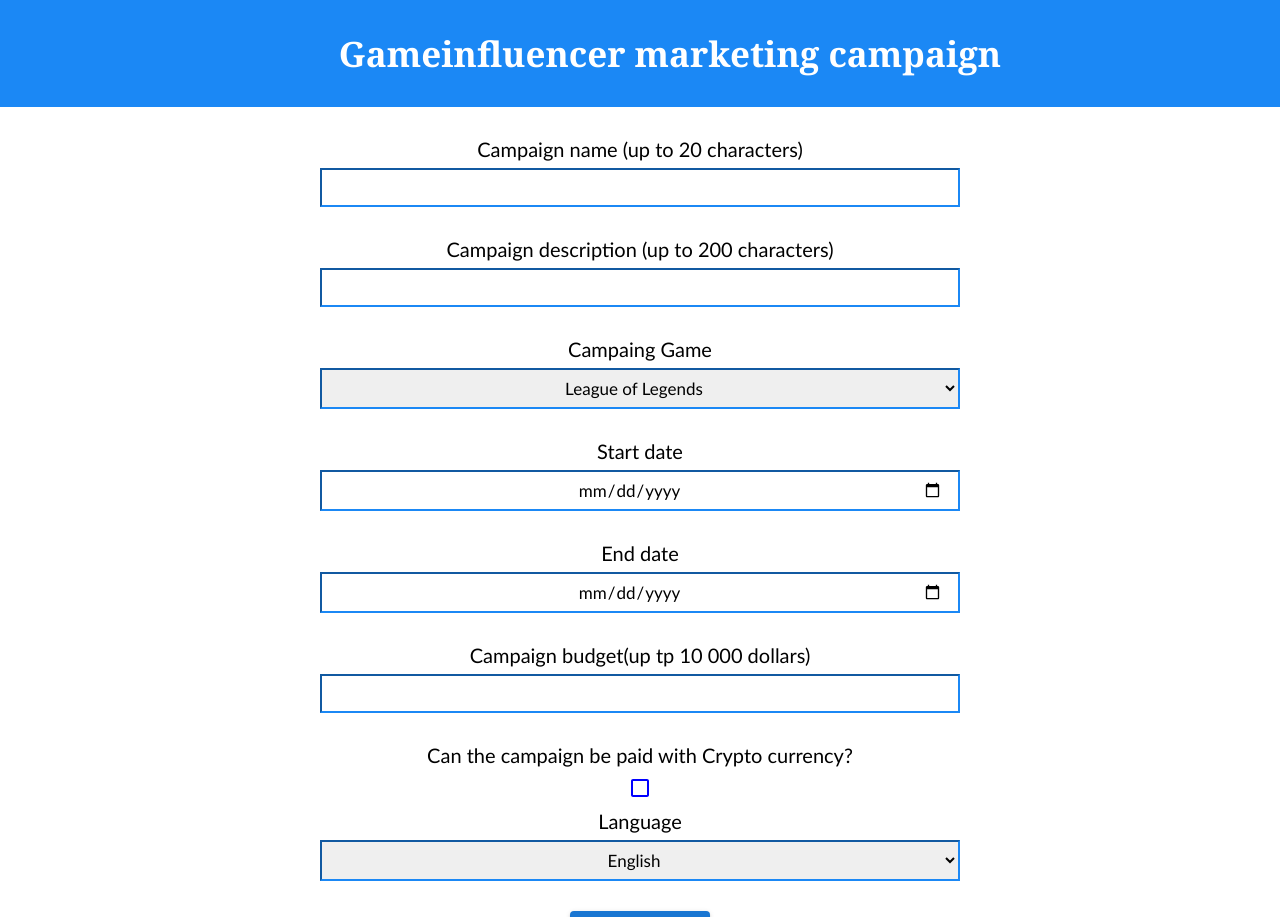
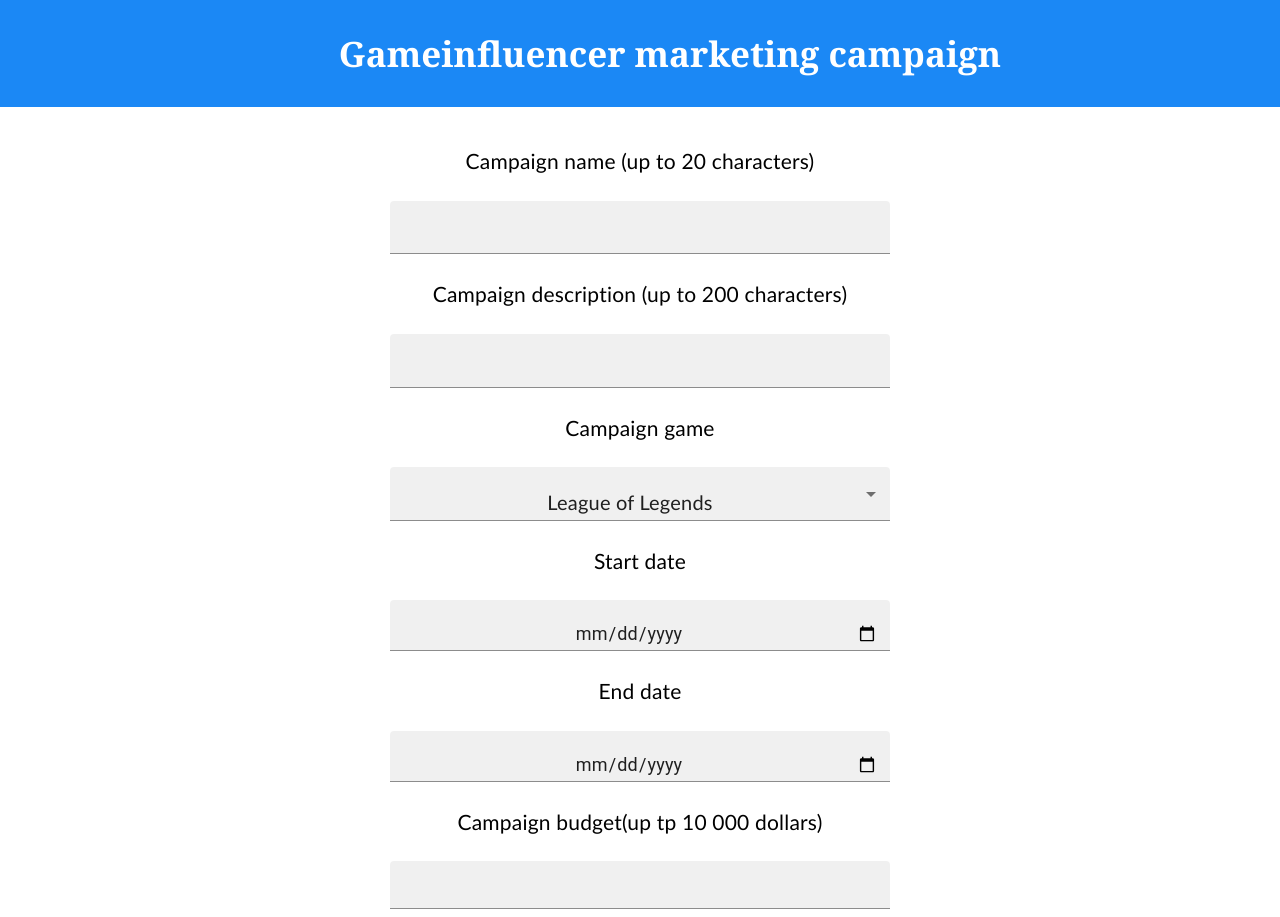
Before and after one commit to danitoneva/React_, a React (Create React App) app: page / in a window 1280 px wide. Shown: the top 917 px of the page. Built offline with nearby package versions, Linux system fonts and the light colour scheme.

Commit message:
update Form with Material UI

```diff
--- a/src/Form.tsx
+++ b/src/Form.tsx
@@ -1,5 +1,16 @@
 import React, { useState } from "react";
-import { Button, Stack, Checkbox, FormGroup } from "@mui/material";
+import {
+  Button,
+  Stack,
+  Checkbox,
+  TextField,
+  FormControl,
+  Select,
+  MenuItem,
+  SelectChangeEvent,
+  Box,
+  Typography,
+} from "@mui/material";
 
 export const Form = ({
   addCampaign,
@@ -25,12 +36,18 @@ export const Form = ({
   });
 
   const handleChange = (
-    event: React.ChangeEvent<HTMLInputElement | HTMLSelectElement>
+    event: React.ChangeEvent<HTMLInputElement | HTMLTextAreaElement>
   ) => {
-    const { name, value } = event.target;
-    setFormData((prevFormData) => ({
-      ...prevFormData,
-      [name]: value,
+    setFormData((formData) => ({
+      ...formData,
+      [event.target.name]: event.target.value,
+    }));
+  };
+
+  const handleSelectChange = (event: SelectChangeEvent<string>) => {
+    setFormData((formData) => ({
+      ...formData,
+      [event.target.name]: event.target.value,
     }));
   };
 
@@ -67,85 +84,213 @@ export const Form = ({
   };
 
   return (
-    <form onSubmit={handleSubmit} className="inputContent">
-      <Stack
-        direction="column"
-        justifyContent="center"
-        alignItems="center"
-        sx={{ mb: 10 }}
+    <Box
+      component="form"
+      onSubmit={handleSubmit}
+      sx={{ maxWidth: 500, mx: "auto", p: 1 }}
     >
-        <label>Campaign name (up to 20 characters)</label>
-        <input
+      <Stack spacing={3}>
+        <Typography
+          sx={{
+            textAlign: "center",
+            fontSize: "21px",
+            fontFamily:
+              "Gill Sans, Gill Sans MT, Calibri, Trebuchet MS, sans-serif",
+          }}
+        >
+          Campaign name (up to 20 characters)
+        </Typography>
+        <TextField
           name="name"
-          maxLength={20}
+          value={formData.name}
+          variant="filled"
           onChange={handleChange}
-          value={formData.name}
+          inputProps={{ maxLength: 20 }}
+          fullWidth
           required
+          size="small"
+          InputProps={{
+            sx: {
+              textAlign: "center",
+              fontSize: "20px",
+              fontFamily:
+                "Gill Sans, Gill Sans MT, Calibri, Trebuchet MS, sans-serif",
+            },
+          }}
         />
-        <label>Campaign description (up to 200 characters)</label>
-        <input
+        <Typography
+          sx={{
+            textAlign: "center",
+            fontSize: "21px",
+            fontFamily:
+              "Gill Sans, Gill Sans MT, Calibri, Trebuchet MS, sans-serif",
+          }}
+        >
+          Campaign description (up to 200 characters)
+        </Typography>
+        <TextField
           name="description"
-          maxLength={200}
+          value={formData.description}
+          variant="filled"
           onChange={handleChange}
-          value={formData.description}
+          inputProps={{ maxLength: 200 }}
+          fullWidth
           required
+          size="small"
+          InputProps={{
+            sx: {
+              textAlign: "center",
+              fontSize: "20px",
+              fontFamily:
+                "Gill Sans, Gill Sans MT, Calibri, Trebuchet MS, sans-serif",
+            },
+          }}
         />
-        <label>Campaing Game</label>
-        <select
+        <Typography
+          sx={{
+            textAlign: "center",
+            fontSize: "21px",
+            fontFamily:
+              "Gill Sans, Gill Sans MT, Calibri, Trebuchet MS, sans-serif",
+          }}
+        >
+          Campaign game
+        </Typography>
+        <FormControl variant="filled" fullWidth required>
+          <Select
             name="game"
-          onChange={handleChange}
             value={formData.game}
-          required
+            onChange={handleSelectChange}
+            size="small"
+            sx={{
+              textAlign: "center",
+              fontSize: "20px",
+              fontFamily:
+                "Gill Sans, Gill Sans MT, Calibri, Trebuchet MS, sans-serif",
+            }}
           >
-          <option value="League of Legends">League of Legends</option>
-          <option value="DOTA 2">DOTA 2</option>
-          <option value="Minecraft">Minecraft</option>
-          <option value="Fortnite">Fortnite</option>
-          <option value="Apex Legends">Apex Legends</option>
-          <option value="Other">Other</option>
-        </select>
+            <MenuItem value="League of Legends">League of Legends</MenuItem>
+            <MenuItem value="DOTA 2">DOTA 2</MenuItem>
+            <MenuItem value="Minecraft">Minecraft</MenuItem>
+            <MenuItem value="Fortnite">Fortnite</MenuItem>
+            <MenuItem value="Apex Legends">Apex Legends</MenuItem>
+            <MenuItem value="Other">Other</MenuItem>
+          </Select>
+        </FormControl>
         {formData.game === "Other" && (
-          <label
-            id="otherGame"
-            className={formData.game === "Other" ? "" : "hidden"}
+          <Typography
+            sx={{
+              textAlign: "center",
+              fontSize: "21px",
+              fontFamily:
+                "Gill Sans, Gill Sans MT, Calibri, Trebuchet MS, sans-serif",
+            }}
           >
             Other game
-            <input
+          </Typography>
+        )}
+        {formData.game === "Other" && (
+          <TextField
             name="otherGame"
+            value={formData.otherGame}
+            variant="filled"
             onChange={handleChange}
-              value={formData.otherGame}
+            fullWidth
             required
+            size="small"
+            InputProps={{
+              sx: {
+                textAlign: "center",
+                fontSize: "20px",
+                fontFamily:
+                  "Gill Sans, Gill Sans MT, Calibri, Trebuchet MS, sans-serif",
+              },
+            }}
           />
-          </label>
         )}
-        <label>Start date</label>
-        <input
+        <Typography
+          sx={{
+            textAlign: "center",
+            fontSize: "21px",
+            fontFamily:
+              "Gill Sans, Gill Sans MT, Calibri, Trebuchet MS, sans-serif",
+          }}
+        >
+          Start date
+        </Typography>
+        <TextField
           type="date"
           name="startDate"
+          value={formData.startDate}
+          variant="filled"
           onChange={handleChange}
-          value={formData.startDate}
+          fullWidth
           required
+          size="small"
+          InputProps={{
+            sx: {
+              textAlign: "center",
+              fontSize: "18px",
+            },
+          }}
         />
-        <label>End date</label>
-        <input
+        <Typography
+          sx={{
+            textAlign: "center",
+            fontSize: "21px",
+            fontFamily:
+              "Gill Sans, Gill Sans MT, Calibri, Trebuchet MS, sans-serif",
+          }}
+        >
+          End date
+        </Typography>
+        <TextField
           type="date"
           name="endDate"
+          value={formData.endDate}
+          variant="filled"
           onChange={handleChange}
-          value={formData.endDate}
+          fullWidth
           required
+          size="small"
+          InputProps={{
+            sx: {
+              textAlign: "center",
+              fontSize: "18px",
+            },
+          }}
         />
-        <label>Campaign budget(up tp 10 000 dollars)</label>
-        <input
+        <Typography
+          sx={{
+            textAlign: "center",
+            fontSize: "21px",
+            fontFamily:
+              "Gill Sans, Gill Sans MT, Calibri, Trebuchet MS, sans-serif",
+          }}
+        >
+          Campaign budget(up tp 10 000 dollars)
+        </Typography>
+        <TextField
           type="number"
           name="budget"
-          min={1}
-          max={10000}
+          value={formData.budget}
+          variant="filled"
           onChange={handleChange}
-          value={formData.budget}
+          inputProps={{ min: 1, max: 10000 }}
+          fullWidth
           required
+          size="small"
         />
-        <FormGroup>
-          <label>Can the campaign be paid with Crypto currency?</label>
+        <Typography
+          sx={{
+            textAlign: "center",
+            fontSize: "21px",
+            fontFamily:
+              "Gill Sans, Gill Sans MT, Calibri, Trebuchet MS, sans-serif",
+          }}
+        >
+          Can the campaign be paid with Crypto currency?
+        </Typography>
         <Checkbox
           name="crypto"
           onChange={handleChangeCheck}
@@ -157,23 +302,30 @@ export const Form = ({
             },
           }}
         />
-        </FormGroup>
-        <label>Language</label>
-        <select
+        <FormControl variant="filled" fullWidth required>
+          <Select
             name="language"
-          onChange={handleChange}
             value={formData.language}
-          required
+            onChange={handleSelectChange}
+            size="small"
+            sx={{
+              textAlign: "center",
+              fontSize: "20px",
+              fontFamily:
+                "Gill Sans, Gill Sans MT, Calibri, Trebuchet MS, sans-serif",
+            }}
           >
-          <option value="English">English</option>
-          <option value="German">German</option>
-          <option value="Spanish">Spanish</option>
-          <option value="Japanese">Japanese</option>
-        </select>
+            <MenuItem value="English">English</MenuItem>
+            <MenuItem value="German">German</MenuItem>
+            <MenuItem value="Spanish">Spanish</MenuItem>
+            <MenuItem value="Japanese">Japanese</MenuItem>
+          </Select>
+        </FormControl>
+
         <Button type="submit" name="button" variant="contained">
           Add campaign
         </Button>
       </Stack>
-    </form>
+    </Box>
   );
 };
```
Lines whose indentation alone changed are shown as unchanged.
